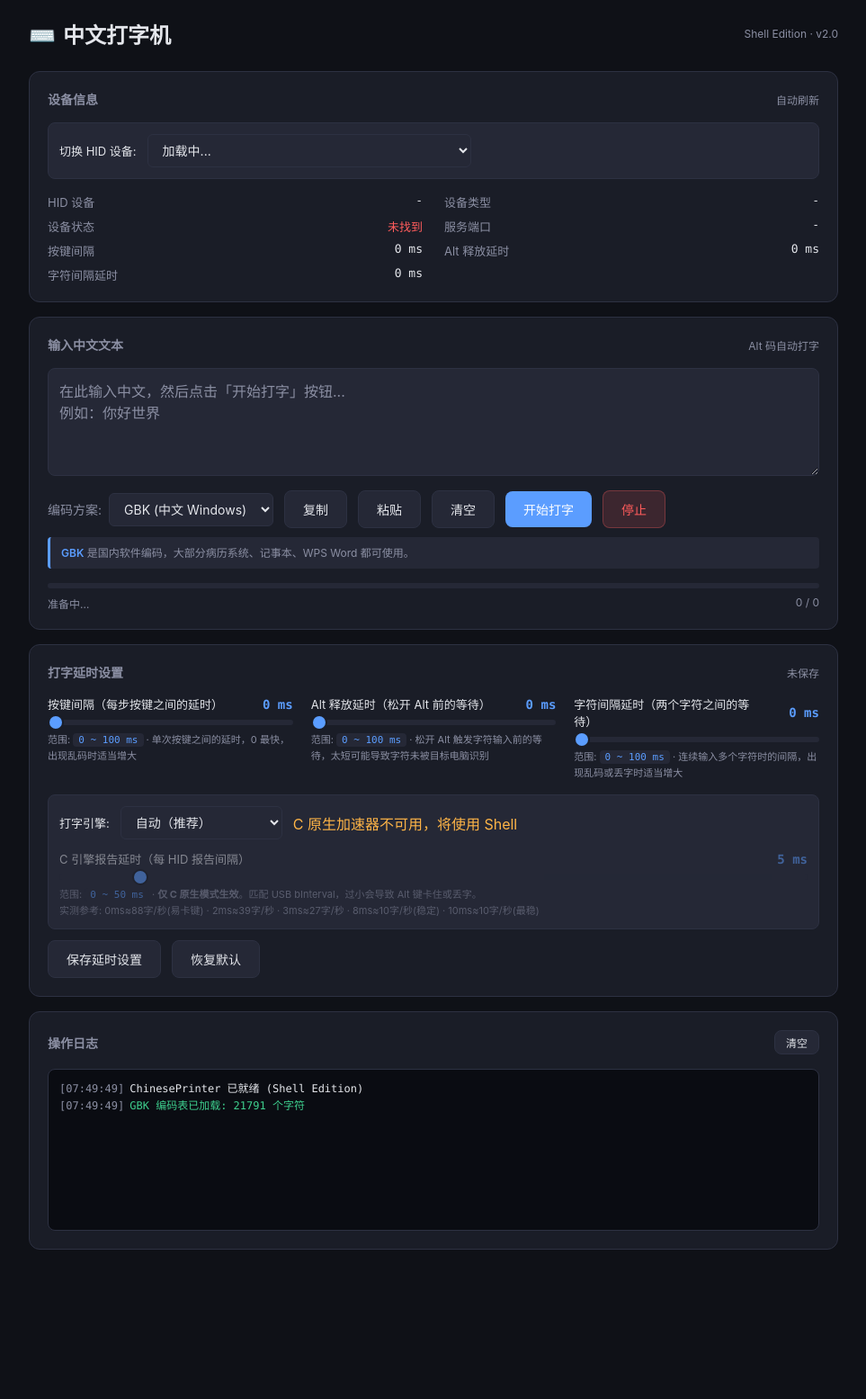
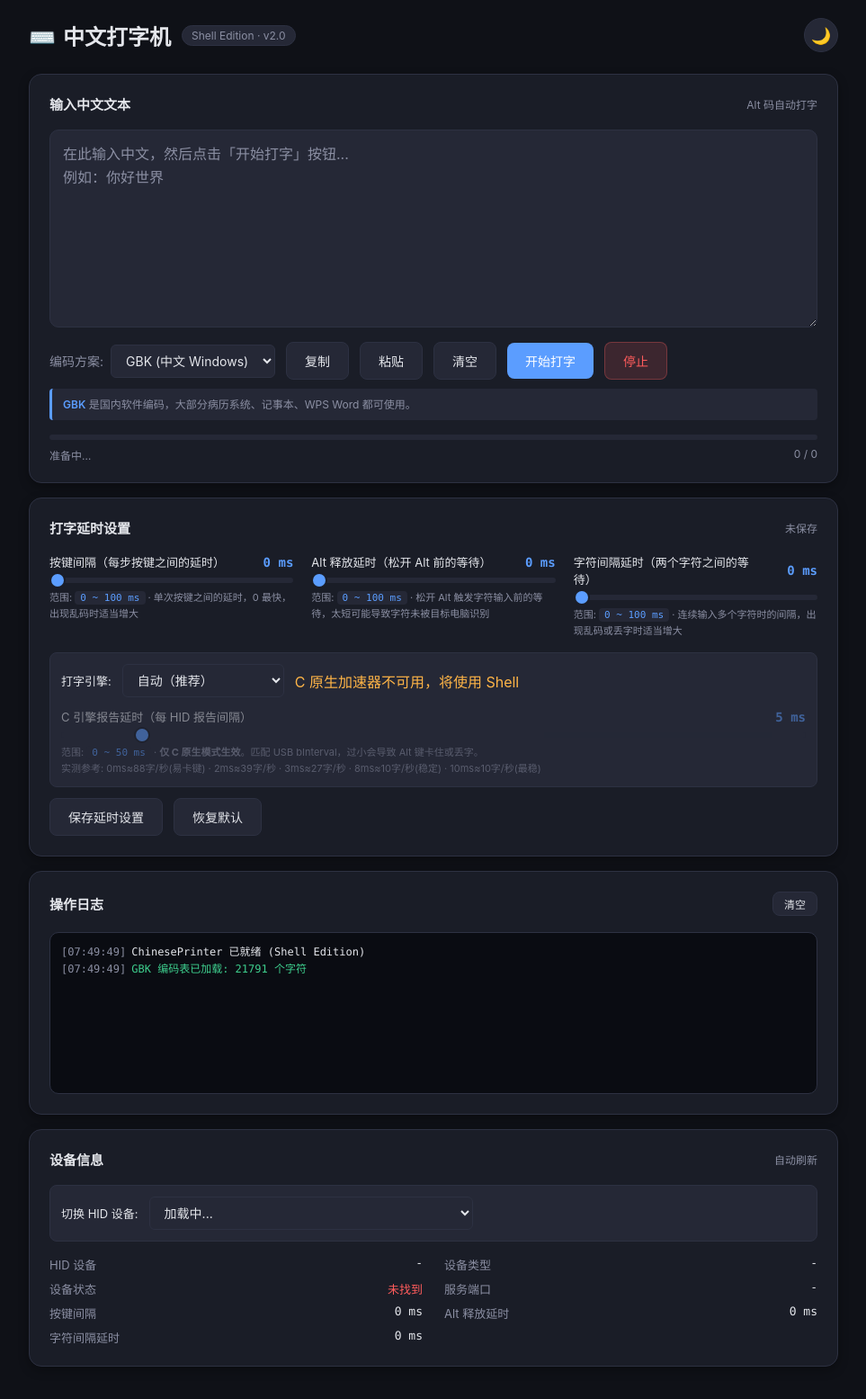
Before and after one commit to EthanWesley/ChinesePrinter, a Python web app: template templates/index.html in a window 1280 px wide. Shown: the whole page at 90% size, without its empty margins (158-1121 px from the left). Before the commit the page ends 1389 px from the top, so only its background shows below. Run offline with Jinja, Linux system fonts and the light colour scheme; the template is opened without the code that fills it, so the values that code supplies are empty.

Commit message:
feat(ui): 添加主题切换、重排设备信息卡片、加高文本框
- 右上角添加白天/夜间主题切换按钮，支持 localStorage 持久化
- 将设备信息卡片从页面顶部移至底部（日志卡片之后）
- textarea 高度从 120px 加高到 220px，添加 focus glow
- 整体外观提升：card 添加阴影和更大圆角，两套主题变量

```diff
--- a/templates/index.html
+++ b/templates/index.html
@@ -6,17 +6,39 @@
   <title>中文打字机 - ChinesePrinter</title>
   <style>
     * { margin: 0; padding: 0; box-sizing: border-box; }
-    :root {
+    /* 夜间主题（默认） */
+    :root, [data-theme="dark"] {
       --bg: #0f1117;
+      --bg-soft: #161924;
       --card: #1a1d27;
       --card-2: #252836;
       --border: #2d3142;
       --text: #e4e6eb;
       --muted: #8b8fa3;
       --accent: #5b9dff;
+      --accent-soft: rgba(91, 157, 255, 0.15);
       --green: #3ecf8e;
       --red: #ff5c5c;
       --orange: #ffb547;
+      --shadow: 0 4px 12px rgba(0, 0, 0, 0.3);
+      --log-bg: #0a0c12;
+    }
+    /* 白天主题 */
+    [data-theme="light"] {
+      --bg: #f5f7fa;
+      --bg-soft: #ffffff;
+      --card: #ffffff;
+      --card-2: #f1f3f9;
+      --border: #e1e5ee;
+      --text: #1a1d27;
+      --muted: #6b7280;
+      --accent: #2563eb;
+      --accent-soft: rgba(37, 99, 235, 0.08);
+      --green: #059669;
+      --red: #dc2626;
+      --orange: #d97706;
+      --shadow: 0 2px 8px rgba(0, 0, 0, 0.08);
+      --log-bg: #fafbfc;
     }
     body {
       background: var(--bg);
@@ -24,39 +46,63 @@
       font-family: -apple-system, "Microsoft YaHei", "PingFang SC", sans-serif;
       min-height: 100vh;
       padding: 20px;
+      transition: background 0.3s, color 0.3s;
     }
     .container { max-width: 900px; margin: 0 auto; }
     .header {
       display: flex; justify-content: space-between; align-items: center;
       margin-bottom: 24px; flex-wrap: wrap; gap: 12px;
     }
+    .header-left { display: flex; align-items: center; gap: 12px; }
     .header h1 { font-size: 24px; font-weight: 600; }
     .header h1 .icon { margin-right: 8px; }
-    .header .version { font-size: 12px; color: var(--muted); }
+    .header .version {
+      font-size: 12px; color: var(--muted);
+      padding: 3px 10px; background: var(--card-2);
+      border: 1px solid var(--border); border-radius: 12px;
+    }
+    .header-right { display: flex; align-items: center; gap: 8px; }
+    /* 主题切换按钮 */
+    .theme-toggle {
+      width: 38px; height: 38px; border-radius: 50%;
+      background: var(--card-2); border: 1px solid var(--border);
+      color: var(--text); cursor: pointer; font-size: 18px;
+      display: flex; align-items: center; justify-content: center;
+      transition: all 0.2s; padding: 0;
+    }
+    .theme-toggle:hover {
+      border-color: var(--accent);
+      transform: rotate(15deg);
+    }
 
     .card {
       background: var(--card);
       border: 1px solid var(--border);
-      border-radius: 12px;
-      padding: 20px;
+      border-radius: 14px;
+      padding: 22px;
       margin-bottom: 16px;
+      box-shadow: var(--shadow);
+      transition: background 0.3s, border-color 0.3s;
     }
     .card-title {
-      font-size: 14px; font-weight: 600; color: var(--muted);
-      margin-bottom: 16px; display: flex; justify-content: space-between;
+      font-size: 15px; font-weight: 600; color: var(--text);
+      margin-bottom: 18px; display: flex; justify-content: space-between;
       align-items: center;
     }
     .card-title .tip { font-size: 12px; color: var(--muted); font-weight: 400; }
 
     textarea {
-      width: 100%; min-height: 120px;
+      width: 100%; min-height: 220px;
       background: var(--card-2); color: var(--text);
-      border: 1px solid var(--border); border-radius: 8px;
-      padding: 12px; font-size: 16px; font-family: inherit;
-      resize: vertical; outline: none;
-      transition: border-color 0.2s;
+      border: 1px solid var(--border); border-radius: 10px;
+      padding: 14px; font-size: 16px; font-family: inherit;
+      line-height: 1.6; resize: vertical; outline: none;
+      transition: border-color 0.2s, box-shadow 0.2s;
     }
-    textarea:focus { border-color: var(--accent); }
+    textarea:focus {
+      border-color: var(--accent);
+      box-shadow: 0 0 0 3px var(--accent-soft);
+    }
     textarea::placeholder { color: var(--muted); }
 
     .controls {
@@ -133,8 +179,8 @@
     .info-item .v.bad { color: var(--red); }
 
     .log {
-      background: #0a0c12; border: 1px solid var(--border);
-      border-radius: 8px; padding: 12px;
+      background: var(--log-bg); border: 1px solid var(--border);
+      border-radius: 10px; padding: 12px;
       height: 180px; overflow-y: auto;
       font-family: "Consolas", monospace; font-size: 12px;
       line-height: 1.6;
@@ -204,32 +250,12 @@
 <body>
   <div class="container">
     <div class="header">
-      <h1><span class="icon">⌨️</span>中文打字机</h1>
-      <span class="version">Shell Edition · v2.0</span>
-    </div>
-
-    <!-- 设备信息 -->
-    <div class="card">
-      <div class="card-title">
-        <span>设备信息</span>
-        <span class="tip" id="refreshTip">自动刷新</span>
+      <div class="header-left">
+        <h1><span class="icon">⌨️</span>中文打字机</h1>
+        <span class="version">Shell Edition · v2.0</span>
       </div>
-      <!-- HID 设备切换 -->
-      <div class="device-selector">
-        <label for="deviceSelect" class="field-label">切换 HID 设备:</label>
-        <select id="deviceSelect">
-          <option value="">加载中...</option>
-        </select>
-        <span class="tip" id="deviceSwitchTip"></span>
-      </div>
-      <div class="info-grid">
-        <div class="info-item"><div class="k">HID 设备</div><div class="v" id="infoDevice">-</div></div>
-        <div class="info-item"><div class="k">设备类型</div><div class="v" id="infoDeviceType">-</div></div>
-        <div class="info-item"><div class="k">设备状态</div><div class="v" id="infoDeviceOk">-</div></div>
-        <div class="info-item"><div class="k">服务端口</div><div class="v" id="infoPort">-</div></div>
-        <div class="info-item"><div class="k">按键间隔</div><div class="v" id="infoDelay">-</div></div>
-        <div class="info-item"><div class="k">Alt 释放延时</div><div class="v" id="infoAltDelay">-</div></div>
-        <div class="info-item"><div class="k">字符间隔延时</div><div class="v" id="infoCharDelay">-</div></div>
+      <div class="header-right">
+        <button class="theme-toggle" id="themeToggle" title="切换主题" type="button">🌙</button>
       </div>
     </div>
 
@@ -348,6 +374,31 @@
       </div>
       <div class="log" id="logBox"></div>
     </div>
+
+    <!-- 设备信息（移至底部） -->
+    <div class="card">
+      <div class="card-title">
+        <span>设备信息</span>
+        <span class="tip" id="refreshTip">自动刷新</span>
+      </div>
+      <!-- HID 设备切换 -->
+      <div class="device-selector">
+        <label for="deviceSelect" class="field-label">切换 HID 设备:</label>
+        <select id="deviceSelect">
+          <option value="">加载中...</option>
+        </select>
+        <span class="tip" id="deviceSwitchTip"></span>
+      </div>
+      <div class="info-grid">
+        <div class="info-item"><div class="k">HID 设备</div><div class="v" id="infoDevice">-</div></div>
+        <div class="info-item"><div class="k">设备类型</div><div class="v" id="infoDeviceType">-</div></div>
+        <div class="info-item"><div class="k">设备状态</div><div class="v" id="infoDeviceOk">-</div></div>
+        <div class="info-item"><div class="k">服务端口</div><div class="v" id="infoPort">-</div></div>
+        <div class="info-item"><div class="k">按键间隔</div><div class="v" id="infoDelay">-</div></div>
+        <div class="info-item"><div class="k">Alt 释放延时</div><div class="v" id="infoAltDelay">-</div></div>
+        <div class="info-item"><div class="k">字符间隔延时</div><div class="v" id="infoCharDelay">-</div></div>
+      </div>
+    </div>
   </div>
 
   <div class="toast" id="toast"></div>
@@ -356,6 +407,28 @@
     // ---------- 工具函数 ----------
     const $ = id => document.getElementById(id);
     const logBox = $("logBox");
+
+    // ---------- 主题切换 ----------
+    function applyTheme(t) {
+      document.documentElement.setAttribute("data-theme", t);
+      const btn = $("themeToggle");
+      if (btn) btn.textContent = t === "light" ? "☀️" : "🌙";
+      try { localStorage.setItem("cp-theme", t); } catch (e) {}
+    }
+    (function initTheme() {
+      let saved = "dark";
+      try { saved = localStorage.getItem("cp-theme") || "dark"; } catch (e) {}
+      applyTheme(saved);
+    })();
+    document.addEventListener("DOMContentLoaded", () => {
+      const btn = $("themeToggle");
+      if (btn) {
+        btn.addEventListener("click", () => {
+          const cur = document.documentElement.getAttribute("data-theme") || "dark";
+          applyTheme(cur === "dark" ? "light" : "dark");
+        });
+      }
+    });
 
     function log(msg, level) {
       const ts = new Date().toLocaleTimeString("zh-CN", {hour12: false});
```
